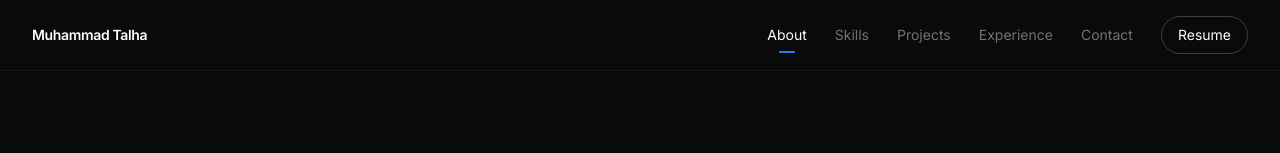
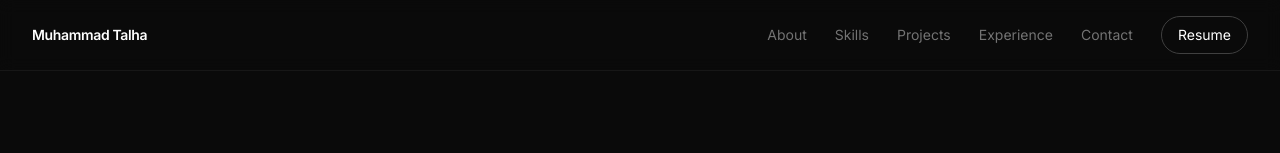
Before and after one commit to imiantalha/Portfolio, a Next.js app: page / in a window 1280 px wide. Shown: the top 153 px of the page. Built offline with nearby package versions, Linux system fonts and the light colour scheme.

Commit message:
fix(nav): make active section tracking deterministic

```diff
--- a/app/components/Navbar.tsx
+++ b/app/components/Navbar.tsx
@@ -13,6 +13,7 @@ const links = [
 ];
 
 const sectionIds = links.map(({ href }) => href.slice(1));
+const NAV_OFFSET = 96;
 
 export default function Navbar() {
   const pathname = usePathname();
@@ -32,34 +33,46 @@ export default function Navbar() {
 
     if (!sections.length) return;
 
-    const observer = new IntersectionObserver(
-      (entries) => {
-        const visible = entries
-          .filter((entry) => entry.isIntersecting)
-          .sort((a, b) => {
-            const aDistance = Math.abs(a.boundingClientRect.top - 96);
-            const bDistance = Math.abs(b.boundingClientRect.top - 96);
-            return aDistance - bDistance;
-          })[0];
+    let frame = 0;
 
-        if (visible) setActiveSection(visible.target.id);
-      },
-      { rootMargin: "-96px 0px -52% 0px", threshold: [0, 0.15, 0.35] },
-    );
+    const syncActiveSection = () => {
+      const marker = window.scrollY + NAV_OFFSET + 1;
+      let current: string | null = null;
 
-    sections.forEach((section) => observer.observe(section));
+      for (const section of sections) {
+        if (section.offsetTop <= marker) {
+          current = section.id;
+        } else {
+          break;
+        }
+      }
+
+      setActiveSection(current);
+      frame = 0;
+    };
+
+    const onScroll = () => {
+      if (frame) return;
+      frame = window.requestAnimationFrame(syncActiveSection);
+    };
 
     const syncHash = () => {
       const hash = window.location.hash.slice(1);
-      if (sectionIds.includes(hash)) setActiveSection(hash);
+      if (sectionIds.includes(hash)) {
+        setActiveSection(hash);
+      } else {
+        syncActiveSection();
+      }
     };
 
     syncHash();
+    window.addEventListener("scroll", onScroll, { passive: true });
     window.addEventListener("hashchange", syncHash);
 
     return () => {
-      observer.disconnect();
+      window.removeEventListener("scroll", onScroll);
       window.removeEventListener("hashchange", syncHash);
+      if (frame) window.cancelAnimationFrame(frame);
     };
   }, [isHome]);
 
```
